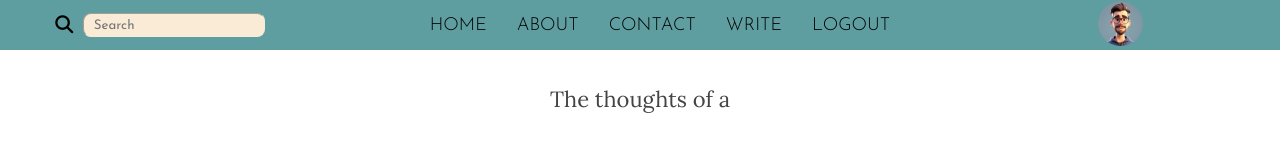
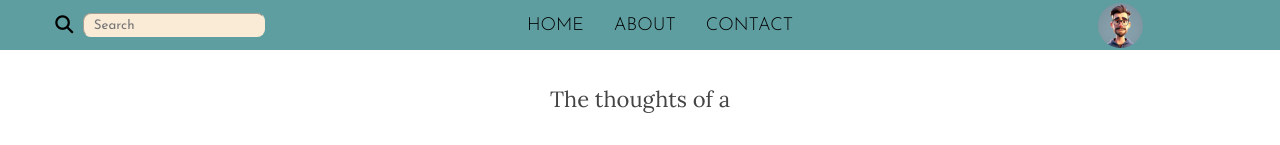
Before and after one commit to VaninaStancheva/Blog-app-react, a React (Vite) app: page / in a window 1280 px wide. Shown: the top 145 px of the page. Built offline with nearby package versions, Linux system fonts and the light colour scheme; a web font is replaced by a local one.

Commit message:
commited

```diff
--- a/src/components/navbar/NavBar.jsx
+++ b/src/components/navbar/NavBar.jsx
@@ -2,7 +2,7 @@ import './navbar.css'
 import {Link} from "react-router-dom";
 
 export default function NavBar () {
-    const user = true;
+    const user = false;
     return (
         <div className="navbar">
             <div className="navLeft">
```
